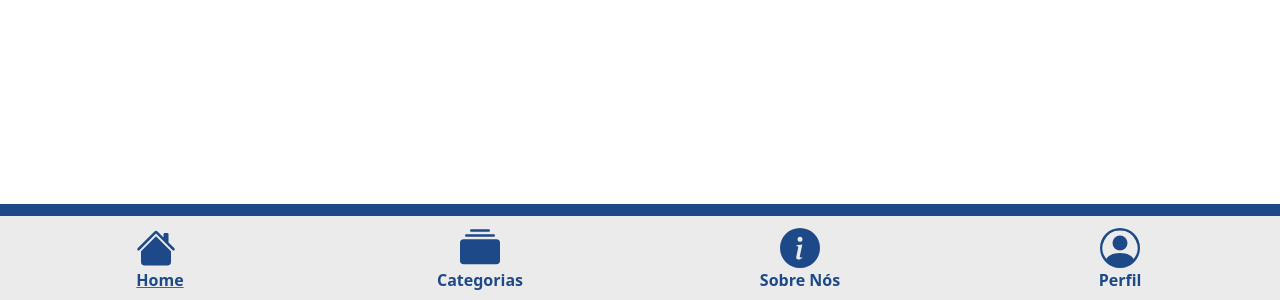
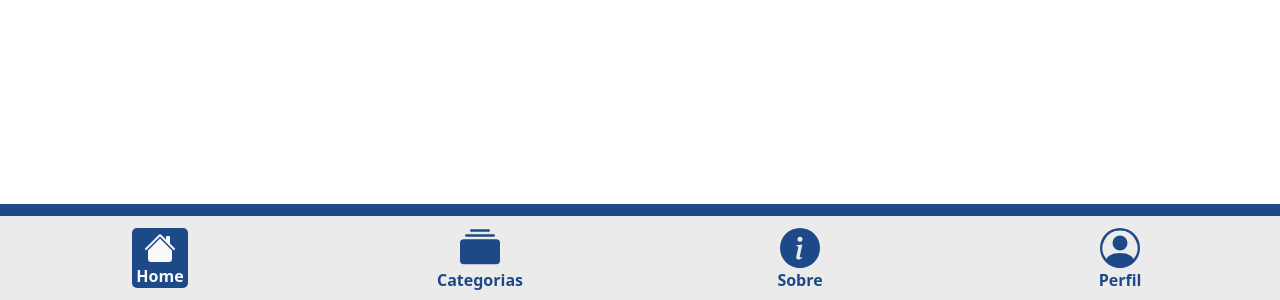
Before and after one commit to GWI-News/Semestre3, a React (Vite) app in the folder gwinews/: page / in a window 1280 px wide. Shown: the part 500-800 px from the top of the page. Built offline with nearby package versions, Linux system fonts and the light colour scheme; no server answers; the database is empty.

Commit message:
Renderização Condicional dos Ícones da Navbar.

```diff
--- a/gwinews/src/components/Header/Header.jsx
+++ b/gwinews/src/components/Header/Header.jsx
@@ -1,12 +1,12 @@
 import React from 'react'
 import styles from './Header.module.css'
-import { NavLink, Navigate, useNavigate, useLocation } from 'react-router-dom'
+import { NavLink, useLocation } from 'react-router-dom'
 
 import Container from 'react-bootstrap/Container'
 import Row from 'react-bootstrap/Row'
 import Col from 'react-bootstrap/Col'
 
-const Header = ({logos}) => {
+const Header = ({ logos }) => {
     const location = useLocation()
 
     var separatorColorClassHeader = styles.headerPadrao
@@ -35,7 +35,9 @@ const Header = ({logos}) => {
                     <Container key={i} fluid className={`${styles.headerMobile} ${separatorColorClassHeader} fixed-top d-flex justify-content-center align-items-center p-0`}>
                         <Row className='justify-content-center'>
                             <Col xs={9} className='align-items-center p-0'>
-                                <img src={logo.img} alt={logo.alt} className={`w-100 p-0`} />
+                                <NavLink to={'/'}>
+                                    <img src={logo.img} alt={logo.alt} className={`w-100 p-0`} />
+                                </NavLink>
                             </Col>
                         </Row>
                     </Container>
--- a/gwinews/src/components/Navbar/Navbar.jsx
+++ b/gwinews/src/components/Navbar/Navbar.jsx
@@ -17,22 +17,24 @@ const Navbar = () => {
     const navigate = useNavigate()
     const location = useLocation()
 
-    var separatorColorClass = styles.navbarPadrao
+    const categoryPath = ['/Empregos', '/Educacao', '/Esportes', '/Entretenimento', '/Economia'].includes(location.pathname)
+
+    var offcanvasCategorySelected = styles.navbarPadrao
     switch (location.pathname) {
         case '/Educacao':
-            separatorColorClass = styles.navbarEducacao
+            offcanvasCategorySelected = styles.navbarEducacao
             break
         case '/Esportes':
-            separatorColorClass = styles.navbarEsportes
+            offcanvasCategorySelected = styles.navbarEsportes
             break
         case '/Entretenimento':
-            separatorColorClass = styles.navbarEntretenimento
+            offcanvasCategorySelected = styles.navbarEntretenimento
             break
         case '/Economia':
-            separatorColorClass = styles.navbarEconomia
+            offcanvasCategorySelected = styles.navbarEconomia
             break
         default:
-            separatorColorClass = styles.navbarPadrao
+            offcanvasCategorySelected = styles.navbarPadrao
             break
     }
 
@@ -59,25 +61,31 @@ const Navbar = () => {
                     </Col>
                 </Offcanvas.Body>
             </Offcanvas>
-            <Container onClick={show ? handleClose : null} fluid className={`${styles.navbarMobile} ${separatorColorClass} fixed-bottom p-0`}>
+            <Container onClick={show ? handleClose : null} fluid className={`${styles.navbarMobile} ${offcanvasCategorySelected} fixed-bottom p-0`}>
                 <Row className={`justify-content-around h-100 m-0`}>
-                    <Col xs={3} className='d-flex flex-column justify-content-center align-items-center mt- p-0'>
-                        <NavLink to={'/'}>
-                            <HouseFill width="2.5rem" height="2.5rem" fill="#1D4988" className={`${styles.iconsNavbarMobile} mb-1`} />
-                            <p className={`${styles.pNavbarMobile} m-0`}>Home</p>
+                    <Col xs={3} className='d-flex flex-column justify-content-center align-items-center p-0'>
+                        <NavLink to={'/'} className={location.pathname === '/' ? `${styles.navbarIconSelectedCol} text-center text-decoration-none p-1` : `text-center text-decoration-none`}>
+                            <HouseFill className={location.pathname === '/' ? `${styles.navbarIconSelectedIcon} mb-1` : `${styles.iconsNavbarMobile} mb-1`} />
+                            <p className={location.pathname === '/' ? `${styles.navbarIconSelectedP} m-0` : `${styles.pNavbarMobile} m-0`}>Home</p>
                         </NavLink>
                     </Col>
-                    <Col onClick={handleShow} xs={3} className='d-flex flex-column justify-content-center align-items-center mt- p-0'>
-                        <CollectionFill width="2.5rem" height="2.5rem" fill="#1D4988" className={`${styles.iconsNavbarMobile} mb-1`} />
-                        <p className={`${styles.pNavbarMobile} m-0`}>Categorias</p>
+                    <Col onClick={handleShow} xs={3} className='d-flex flex-column justify-content-center align-items-center p-0'>
+                        <div className={categoryPath ? `${styles.navbarIconSelectedCol} d-flex flex-column justify-content-center align-items-center p-1` : 'd-flex flex-column justify-content-center align-items-center p-0'}>
+                            <CollectionFill className={categoryPath ? `${styles.navbarIconSelectedIcon} mb-1` : `${styles.iconsNavbarMobile} mb-1`} />
+                            <p className={categoryPath ? `${styles.navbarIconSelectedP} m-0` : `${styles.pNavbarMobile} m-0`}>Categorias</p>
+                        </div>
                     </Col>
-                    <Col xs={3} className='d-flex flex-column justify-content-center align-items-center mt- p-0'>
-                        <InfoCircleFill width="2.5rem" height="2.5rem" fill="#1D4988" className={`${styles.iconsNavbarMobile} mb-1`} />
-                        <p className={`${styles.pNavbarMobile} m-0`}>Sobre Nós</p>
+                    <Col xs={3} className='d-flex flex-column justify-content-center align-items-center p-0'>
+                        <NavLink to={'/SobreNos'} className={location.pathname === '/SobreNos' ? `${styles.navbarIconSelectedCol} text-center text-decoration-none p-1` : `text-center text-decoration-none`}>
+                            <InfoCircleFill className={location.pathname === '/SobreNos' ? `${styles.navbarIconSelectedIcon} mb-1` : `${styles.iconsNavbarMobile} mb-1`} />
+                            <p className={location.pathname === '/SobreNos' ? `${styles.navbarIconSelectedP} m-0` : `${styles.pNavbarMobile} m-0`}>Sobre</p>
+                        </NavLink>
                     </Col>
-                    <Col xs={3} className='d-flex flex-column justify-content-center align-items-center mt- p-0'>
-                        <PersonCircle width="2.5rem" height="2.5rem" fill="#1D4988" className={`${styles.iconsNavbarMobile} mb-1`} />
-                        <p className={`${styles.pNavbarMobile} m-0`}>Perfil</p>
+                    <Col xs={3} className='d-flex flex-column justify-content-center align-items-center p-0'>
+                        <div className={location.pathname === '/Perfil' ? `${styles.navbarIconSelectedCol} d-flex flex-column justify-content-center align-items-center p-1` : 'd-flex flex-column justify-content-center align-items-center p-0'}>
+                            <PersonCircle className={location.pathname === '/Perfil' ? `${styles.navbarIconSelectedIcon} mb-1` : `${styles.iconsNavbarMobile} mb-1`} />
+                            <p className={location.pathname === '/Perfil' ? `${styles.navbarIconSelectedP} m-0` : `${styles.pNavbarMobile} m-0`}>Perfil</p>
+                        </div>
                     </Col>
                 </Row>
             </Container>
--- a/gwinews/src/components/Navbar/Navbar.module.css
+++ b/gwinews/src/components/Navbar/Navbar.module.css
@@ -25,12 +25,32 @@
 }
 
 .iconsNavbarMobile {
+    width: 2.5rem;
+    height: 2.5rem;
     fill: #1D4988!important;
 }
 
 .pNavbarMobile {
     line-height: 1rem;
     color: #1D4988;
+    font-weight: 600;
+}
+
+.navbarIconSelectedCol {
+    border-radius: 5px;
+    background-color: #1D4988;
+}
+
+.navbarIconSelectedIcon {
+    width: 2rem;
+    height: 2rem;
+    fill: #F9F9F9!important;
+}
+
+.navbarIconSelectedP {
+    line-height: 1rem;
+    font-size: 1rem;
+    color: #F9F9F9;
     font-weight: 600;
 }
 
```
